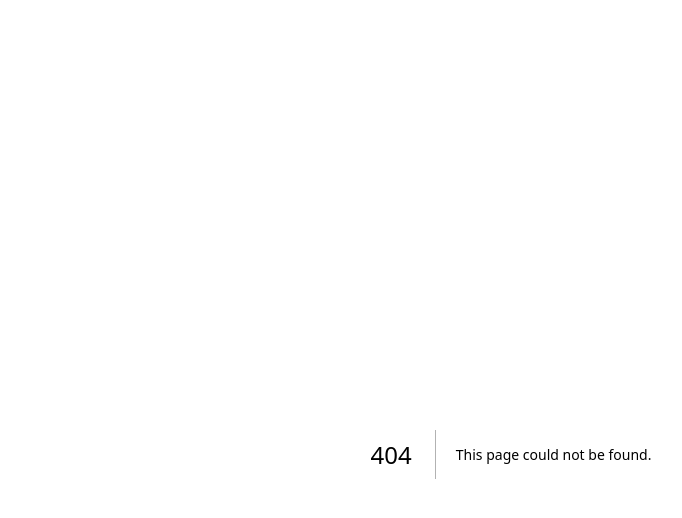
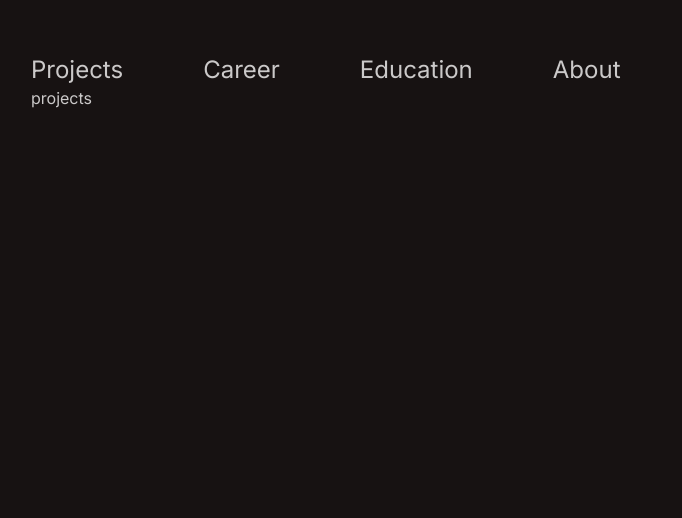
Before and after one commit to advanced-bencoding/portfolio, a Next.js app in the folder ui/: page /projects in a window 1280 px wide. Before the commit this address had no page. Shown: the part 106-624 px from the top of the page, without its empty margins (129-811 px from the left). Built offline with nearby package versions, Linux system fonts and the light colour scheme.

Commit message:
nav buttons converted into layout links

```diff
--- a/ui/app/component_wrappers/NavigationPanel.tsx
+++ /dev/null
@@ -1,47 +0,0 @@
-'use client';
-
-import React from 'react'
-import NavigationButton, { NavigationButtonProps } from '../components/NavigationButton';
-import { NavButtons } from './constants';
-
-const projectsClickHandler = (path: keyof typeof NavButtons) => {
-    console.log(path);
-}
-
-const navigationOptions: NavigationButtonProps[] = [
-    {
-        text: NavButtons.PROJECTS,
-        onClick: () => { projectsClickHandler("PROJECTS") }
-    },
-    {
-        text: NavButtons.CAREER,
-        onClick: () => { projectsClickHandler("CAREER") }
-    },
-    {
-        text: NavButtons.EDUCATION,
-        onClick: () => { projectsClickHandler("EDUCATION") }
-    },
-    {
-        text: NavButtons.ABOUT,
-        onClick: () => { projectsClickHandler("ABOUT") }
-    }
-];
-
-const NavigationButtonWrapper = ({ text, onClick }: NavigationButtonProps) => {
-  return (
-    <div className='mr-20 text-2xl'>
-        <NavigationButton text={text} onClick={onClick} />
-    </div>
-  )
-}
-
-
-const NavigationPanel = () => {
-  return (
-    <div className='flex'>
-        {navigationOptions.map((option) => <NavigationButtonWrapper key={option.text} text={option.text} onClick={option.onClick} />)}
-    </div>
-  )
-}
-
-export default NavigationPanel
--- a/ui/app/components/NavigationButton.tsx
+++ /dev/null
@@ -1,14 +0,0 @@
-import React from 'react'
-
-export interface NavigationButtonProps {
-    text: string;
-    onClick: () => void;
-}
-
-const NavigationButton = ({ text, onClick }: NavigationButtonProps) => {
-  return (
-    <button onClick={onClick}>{text}</button>
-  )
-}
-
-export default NavigationButton
--- a/ui/app/layout.tsx
+++ b/ui/app/layout.tsx
@@ -1,7 +1,9 @@
 import type { Metadata } from "next";
 import { Inter } from "next/font/google";
 import "./globals.css";
-import NavigationButton from "./components/NavigationButton";
+import Link from "next/link";
+import { constants } from "buffer";
+import { NavButtons } from "./constants";
 
 const inter = Inter({ subsets: ["latin"] });
 
@@ -17,8 +19,16 @@ export default function RootLayout({
 }>) {
   return (
     <html lang="en" data-theme="forest">
-      <body className={inter.className}>
-          {children}
+      <body className={inter.className} style={{ height: "100vh" }}>
+          <div className="flex">
+            <Link href="/projects" className="mr-20 text-2xl">{NavButtons.PROJECTS}</Link>
+            <Link href="/career"  className="mr-20 text-2xl">{NavButtons.CAREER}</Link>
+            <Link href="/education"  className="mr-20 text-2xl">{NavButtons.EDUCATION}</Link>
+            <Link href="/about"  className="mr-20 text-2xl">{NavButtons.ABOUT}</Link>
+          </div>
+          <div className="flex-col">
+            {children}
+          </div>
       </body>
     </html>
   );
--- a/ui/app/page.tsx
+++ b/ui/app/page.tsx
@@ -1,9 +1,7 @@
-import NavigationPanel from "./component_wrappers/NavigationPanel";
-
 export default function Home() {
   return (
     <main>
-      <NavigationPanel />
+      {/* <NavigationPanel /> */}
     </main>
   );
 }
--- /dev/null
+++ b/ui/app/projects/page.tsx
@@ -0,0 +1,7 @@
+const Projects = () => {
+  return (
+    <div>projects</div>
+  )
+}
+
+export default Projects
```
Also changed, not shown: ui/app/constants.ts (renamed from ui/app/component_wrappers/constants.ts).
